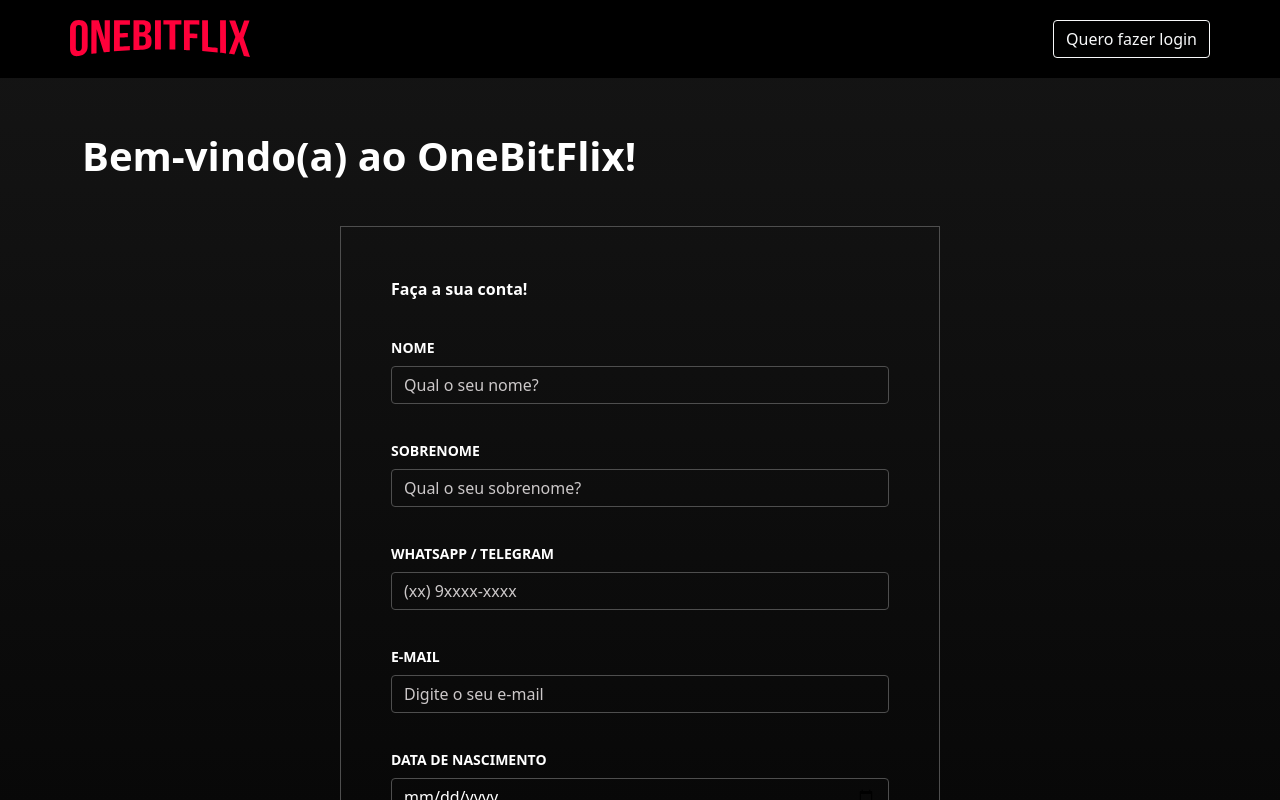
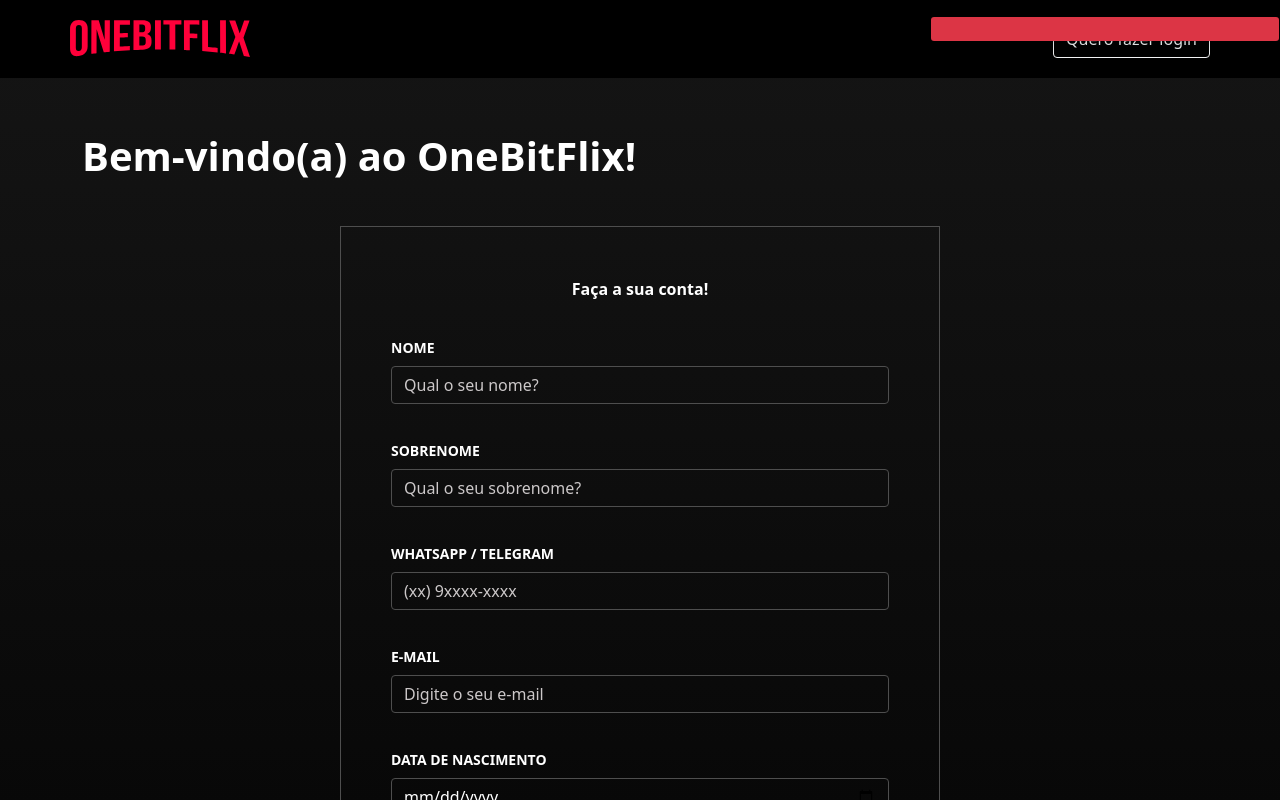
Before and after one commit to KaioGabrielSouzaRozini/OneBitFlix-Frontend, a Next.js app: page /register in a window 1280 px wide. Shown: the top 800 px of the page. Built offline with nearby package versions, Linux system fonts and the light colour scheme.

Commit message:
conectando o backend com o registro utilizando o toast

```diff
--- a/pages/register.tsx
+++ b/pages/register.tsx
@@ -3,8 +3,55 @@
 import HeaderGeneric from "../src/components/common/headerGeneric";
 import { Container, Form, FormGroup, Label, Input, Button } from "reactstrap";
 import Footer from "../src/components/common/footer";
+import { FormEvent, useState } from "react";
+import authService from "../src/services/authService";
+import { useRouter } from "next/router";
+import ToastComponent from "../src/components/common/toast";
 
 const Register = function () {
+  const router = useRouter();
+  const [toastIsOpen, setToastIsOpen] = useState(false);
+  const [toastMessage, setToastMessage] = useState("");
+  const handleRegister = async (event: FormEvent<HTMLFormElement>) => {
+    event.preventDefault();
+
+    const formData = new FormData(event.currentTarget);
+    const firstName = formData.get("firstName")!.toString();
+    const lastName = formData.get("lastName")!.toString();
+    const phone = formData.get("phone")!.toString();
+    const birth = formData.get("birth")!.toString();
+    const email = formData.get("email")!.toString();
+    const password = formData.get("password")!.toString();
+    const confirmPassword = formData.get("confirmPassword")!.toString();
+    const params = {
+      firstName,
+      lastName,
+      phone,
+      birth,
+      email,
+      password,
+    };
+    if (password != confirmPassword) {
+      setToastIsOpen(true);
+      setTimeout(() => {
+        setToastIsOpen(false);
+      }, 1000 * 3);
+      setToastMessage("Senha e confirmação diferentes");
+      return;
+    }
+    const { data, status } = await authService.register(params);
+
+    if (status === 201) {
+      router.push("/login?registred=true");
+    } else {
+      setToastIsOpen(true);
+      setTimeout(() => {
+        setToastIsOpen(false);
+      }, 1000 * 3);
+      setToastMessage(data.message);
+    }
+  };
+
   return (
     <>
       <Head>
@@ -20,8 +67,8 @@
         />
         <Container className="py-5">
           <p className={styles.formTitle}>Bem-vindo(a) ao OneBitFlix!</p>
-          <Form className={styles.form}>
-            <p>
+          <Form className={styles.form} onSubmit={handleRegister}>
+            <p className="text-center">
               <strong>Faça a sua conta!</strong>
             </p>
             <FormGroup>
@@ -114,7 +161,7 @@
               </Label>
               <Input
                 id="password"
-                name="password"
+                name="confirmPassword"
                 type="password"
                 placeholder="Confirme a sua senha"
                 required
@@ -129,6 +176,11 @@
           </Form>
         </Container>
         <Footer />
+        <ToastComponent
+          color="bg-danger"
+          isOpen={toastIsOpen}
+          message={toastMessage}
+        />
       </main>
     </>
   );
--- /dev/null
+++ b/src/components/common/toast/index.tsx
@@ -0,0 +1,19 @@
+import { Toast, ToastBody } from "reactstrap";
+
+interface props {
+  isOpen: boolean;
+  message: string;
+  color: string;
+}
+
+const ToastComponent = function ({ isOpen, message, color }: props) {
+  return (
+    <>
+      <Toast className={`${color} text-white fixed-top ms-auto mt-3`} isOpen>
+        <ToastBody className="text-center">{message}</ToastBody>
+      </Toast>
+    </>
+  );
+};
+
+export default ToastComponent;
--- /dev/null
+++ b/src/services/authService.ts
@@ -0,0 +1,25 @@
+import api from "./api";
+
+interface RegisterParams {
+  firstName: string;
+  lastName: string;
+  phone: string;
+  birth: string;
+  email: string;
+  password: string;
+}
+
+const authService = {
+  register: async (params: RegisterParams) => {
+    const res = await api.post("/auth/register", params).catch((error) => {
+      if (error.response.status === 400) {
+        return error.response;
+      }
+
+      return error;
+    });
+    return res;
+  },
+};
+
+export default authService;
```
